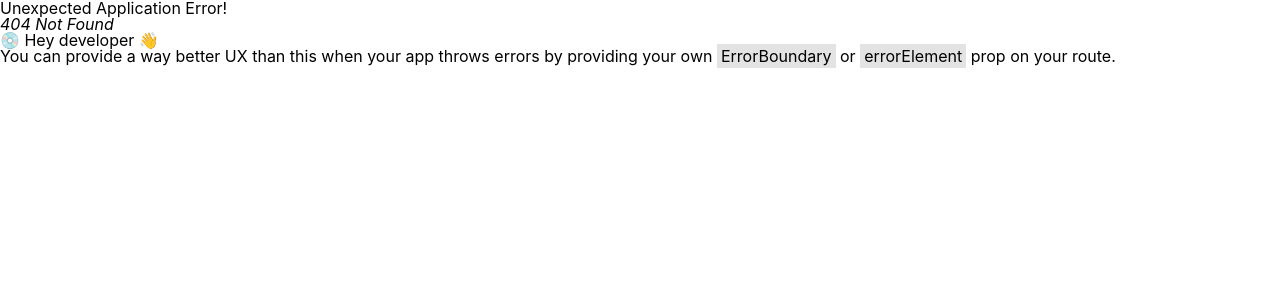
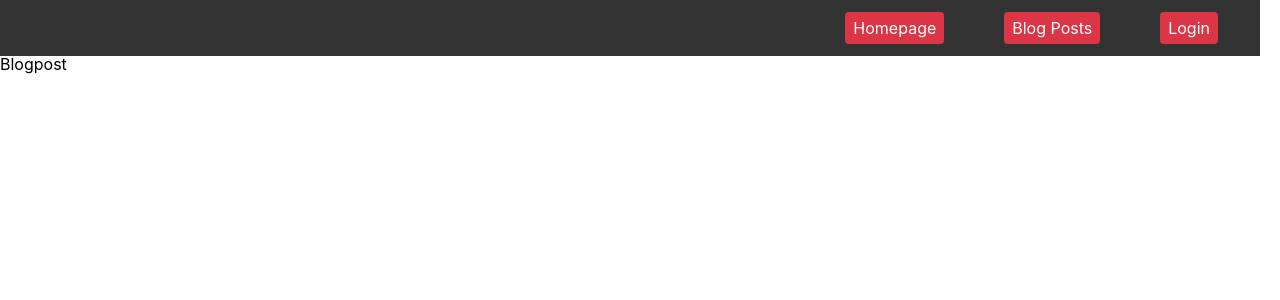
Before and after one commit to pbaki/blog-api-client, a React (Vite) app: page /blogposts in a window 1280 px wide. Before the commit this address had no page. Shown: the top 300 px of the page. Built offline with nearby package versions, Linux system fonts and the light colour scheme.

Commit message:
added blogposts path

```diff
--- a/src/Router.jsx
+++ b/src/Router.jsx
@@ -3,6 +3,7 @@ import Settings from "./user_type/user/settings/settings";
 import Nav from "./user_type/user/nav/nav";
 import Mainpage from "./user_type/user/mainpage/mainpage";
 import Login from "./user_type/login/login";
+import Blogpost from "./user_type/user/blogpost/blogpost";
 
 const Router = createBrowserRouter([
   {
@@ -32,6 +33,15 @@ const Router = createBrowserRouter([
       </>
     ),
   },
+  {
+    path: "/blogposts",
+    element: (
+      <>
+        <Nav />
+        <Blogpost />
+      </>
+    ),
+  },
 ]);
 
 export default Router;
```
